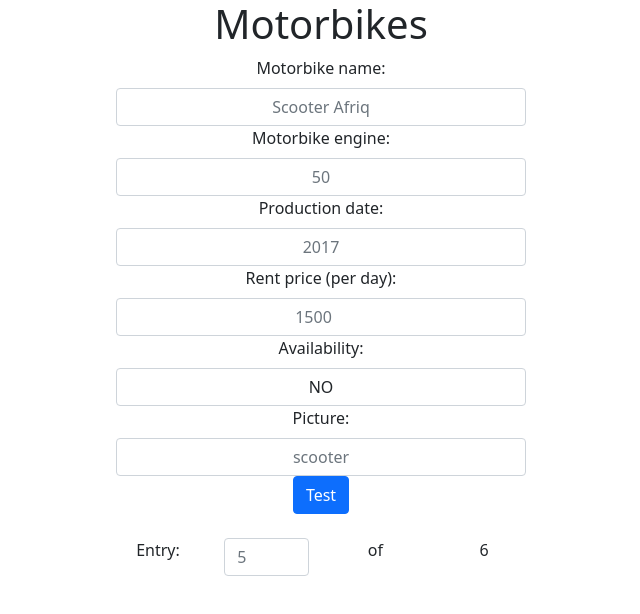
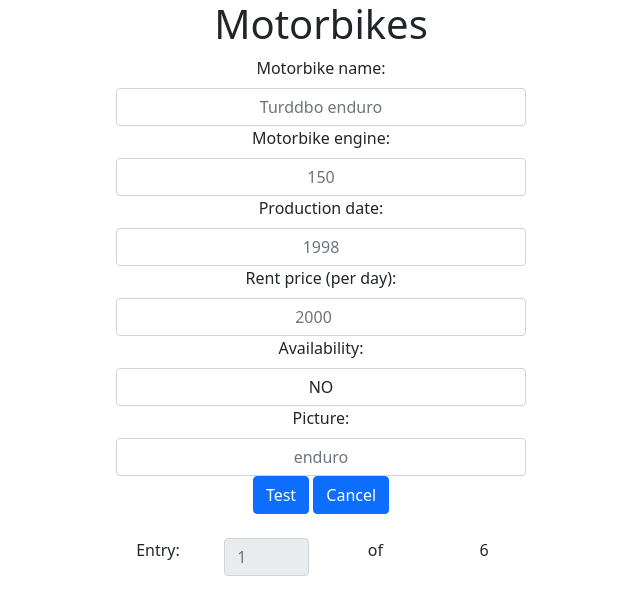
Before and after one commit to donbigosso/JSON_Reader_Frontend, a React (Create React App) app: page / in a window 1280 px wide. Shown: the top 614 px of the page, without its empty margins (319-959 px from the left). Built offline with nearby package versions, Linux system fonts and the light colour scheme.

Commit message:
Edit mode added

```diff
--- a/src/App.js
+++ b/src/App.js
@@ -2,7 +2,7 @@ import "./App.css";
 import React, { useState, useEffect } from "react";
 import axios from "axios";
 import Loader from "./components/Loader";
-import LoadedPage from "./components/LoadedPage";
+import EntryEditor from "./components/EntryEditor";
 import "bootstrap/dist/css/bootstrap.min.css";
 
 function App() {
@@ -53,10 +53,6 @@ function App() {
     // eslint-disable-next-line react-hooks/exhaustive-deps
   }, []);
 
-  const testFunction = () => {
-    console.log("Test");
-  };
-
   const decideIfContentExists = () => {
     if (
       typeof dataPack[0] !== "object" ||
@@ -65,7 +61,7 @@ function App() {
       return <Loader />;
     } else {
       return (
-        <LoadedPage
+        <EntryEditor
           data={dataPack}
           fileName={fileName}
           customSettings={customSettings}
--- a/src/components/LoadedPage.js
+++ b/src/components/EntryEditor.js
@@ -5,16 +5,17 @@ import { Button, FormControl, Row } from "react-bootstrap";
 import { useForm } from "react-hook-form";
 import axios from "axios";
 
-export default function LoadedPage(props) {
+export default function EntryEditor(props) {
   //TakNieModal({naglowek, tresc, usuwanie, ...props})
   const { register, handleSubmit } = useForm();
-  const [dataPack, setDataPack] = useState(props.data);
-  const [labelVals, setLabelVals] = useState([]);
-  const [currentElement, setCurrentElement] = useState(4);
+
+  const [editMode, setEditMode] = useState(true);
+  const [currentElement, setCurrentElement] = useState(0);
   const [alertStatus, setAlertStatus] = useState({ elementNotInRange: false });
   const labelCaptions = props.customSettings.labelCaptions;
   const fileNames = props.customSettings.fileNames;
   const fileNameKeys = Object.keys(fileNames);
+  const dataPack = props.data;
 
   // checks if a json label has a proper dectription stored in labelCaptions object
   const labelCaptionKeys = Object.keys(labelCaptions);
@@ -40,7 +41,6 @@ export default function LoadedPage(props) {
   };
 
   const labelKeys = Object.keys(dataPack[0]);
-  const labelCount = labelKeys.length;
 
   const checkPlaceholder = (element) => {
     if (typeof element === "boolean") {
@@ -71,6 +71,7 @@ export default function LoadedPage(props) {
       <Form.Control
         className="formField"
         type={typeOfInput}
+        readOnly={!editMode}
         placeholder={checkPlaceholder(dataPack[currentElement][element])}
         {...register(element)}
       />
@@ -80,6 +81,7 @@ export default function LoadedPage(props) {
         defaultValue={dataPack[currentElement][element] ? "YES" : "NO"}
         className="formField"
         {...register(element)}
+        disabled={!editMode}
       >
         <option>YES</option>
         <option>NO</option>
@@ -107,13 +109,16 @@ export default function LoadedPage(props) {
     return (
       <Form onSubmit={handleSubmit(onSubmit)}>
         {drawFormFields()}
-        <Button type="submit">Test</Button>
+        <Button type="submit">Test</Button>{" "}
+        <Button
+          onClick={() => {
+            setEditMode(!editMode);
+          }}
+        >
+          {editMode ? "Cancel" : "Edit"}
+        </Button>
       </Form>
     );
-  };
-
-  const alertMessages = {
-    elementNotInRange: "Please enter the correct value",
   };
 
   const handleEntrySelector = (event) => {
@@ -122,8 +127,8 @@ export default function LoadedPage(props) {
       setAlertStatus({ ...alertStatus, elementNotInRange: false });
       setCurrentElement(entryValue - 1);
     } else if (entryValue < 1) {
+      setAlertStatus({ ...alertStatus, elementNotInRange: true });
       setCurrentElement(0);
-      setAlertStatus({ ...alertStatus, elementNotInRange: true });
     } else if (entryValue > dataPack.length) {
       setCurrentElement(dataPack.length - 1);
       setAlertStatus({ ...alertStatus, elementNotInRange: true });
@@ -166,6 +171,7 @@ export default function LoadedPage(props) {
             type="number"
             placeholder={currentElement + 1}
             onChange={handleEntrySelector}
+            readOnly={editMode}
           />
         </Col>
         <Col sm={1}>of</Col>
```
